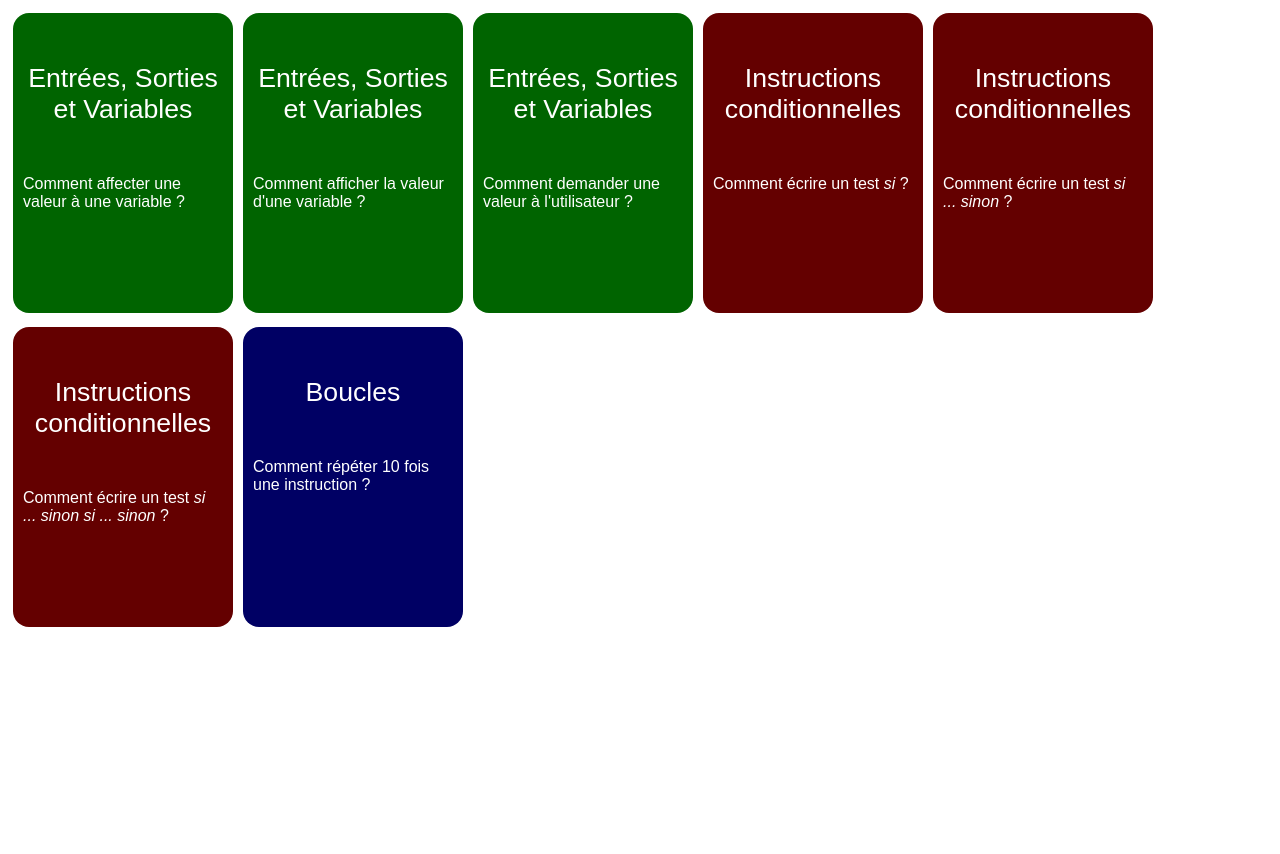
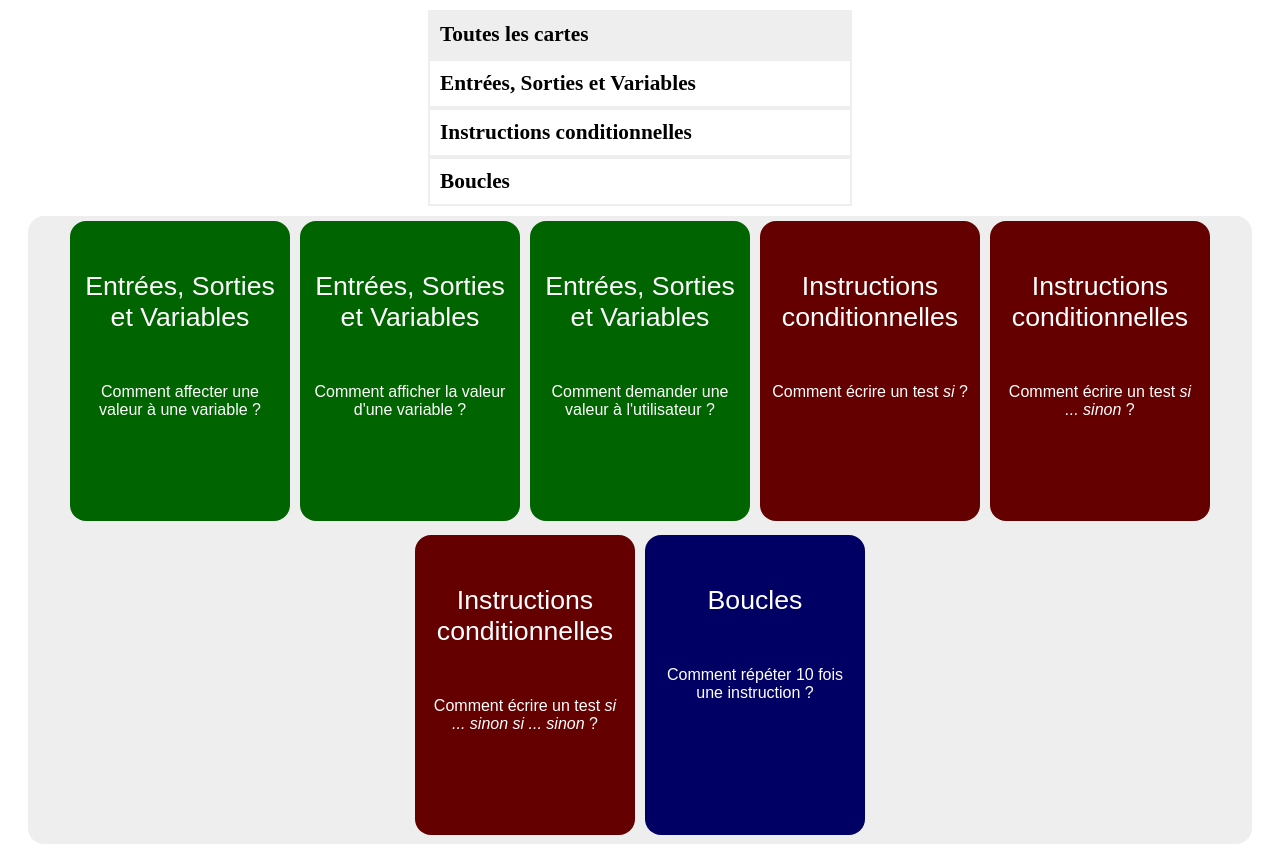
Before and after one commit to ProfGrudzien/flashCards_1ere_NSI, a plain HTML site: page index.html in a window 1280 px wide. Before the commit the page ends 800 px from the top, so only its background shows below. Drawn offline with Linux system fonts and the light colour scheme.

Commit message:
Add files via upload

```diff
--- /dev/null
+++ b/cards.js
@@ -0,0 +1,55 @@
+const questions=[
+  {
+    categorie: "Entrées, Sorties et Variables",
+    question: "Comment affecter une valeur à une variable ?",
+    reponse: "On utilise le symbole = entre le nom de la variable et sa valeur.",
+    exemple: "a = 12"
+  },
+  {
+    categorie: "Entrées, Sorties et Variables",
+    question: "Comment afficher la valeur d'une variable ?",
+    reponse: "On utilise le mot-clé <em>print</em>.",
+    exemple : "print(a)",
+  },
+  {
+    categorie: "Entrées, Sorties et Variables",
+    question: "Comment demander une valeur à l'utilisateur&nbsp;?",
+    reponse: "On utilise le mot-clé <em>input</em>.",
+    exemple: 'nom = input("Votre nom : ")',
+  },
+  {
+    categorie: "Instructions conditionnelles",
+    question: "Comment écrire un test <em>si</em> ?",
+    reponse: "On utilise le mot-clé <em>if</em>.",
+    exemple: 'if note >= 10 :<br/>&nbsp;&nbsp;print("bravo !")',
+  },
+  {
+    categorie: "Instructions conditionnelles",
+    question: "Comment écrire un test <em>si ... sinon</em> ?",
+    reponse: "On utilise les mot-clés <em>if</em> et <em>else</em>.",
+    exemple: 'if note >= 10 :<br/>&nbsp;&nbsp;print("bravo !")<br/>else :<br/>&nbsp;&nbsp;print("dommage...")',
+  },
+  {
+    categorie: "Instructions conditionnelles",
+    question: "Comment écrire un test <em>si ... sinon si ... sinon</em> ?",
+    reponse: "On utilise les mot-clés <em>if</em>, <em>elif</em> et <em>else</em>.",
+    exemple: 'if note >= 15 :<br/>&nbsp;&nbsp;print("excellent !")<br/>elif note >= 10 :<br/>&nbsp;&nbsp;print("bravo !")<br/>else :<br/>&nbsp;&nbsp;print("dommage...")',
+  },
+  {
+    categorie: "Boucles",
+    question: "Comment répéter 10 fois une instruction ?",
+    reponse: "On utilise une boucle <em>pour</em> et le mot-clé <em>range</em>.",
+    exemple: 'for i in range(10) :<br/>&nbsp;&nbsp;print("coucou")',
+  },
+]
+
+const couleurs = {
+  "Entrées, Sorties et Variables" : "vert",
+  "Instructions conditionnelles" : "rouge",
+  "Boucles" : "bleu",
+  "Chaines de caractères" : "blanc",
+  "Listes et tuples" : "blanc",
+  "Dictionnaires" : "blanc",
+  "Fonctions" : "blanc",
+  "Fichiers" : "blanc",
+}
--- a/index.html
+++ b/index.html
@@ -6,6 +6,14 @@
   <link rel="stylesheet" href="style.css">
 </head>
 <body>
+  <div class="menu-container">
+      <div class="menu" id="toutes">Toutes les cartes</div>
+      <div class="menu">Entrées, Sorties et Variables</div>
+      <div class="menu">Instructions conditionnelles</div>
+      <div class="menu">Boucles</div>
+  <div>
+  <div class="container"></div>
+  <script src="cards.js"></script>
   <script src="script.js"></script>
 </body>
 </html>
--- a/script.js
+++ b/script.js
@@ -1,59 +1,3 @@
-const questions=[
-  {
-    categorie: "Entrées, Sorties et Variables",
-    question: "Comment affecter une valeur à une variable ?",
-    reponse: "On utilise le symbole = entre le nom de la variable et sa valeur.",
-    exemple: "a = 12"
-  },
-  {
-    categorie: "Entrées, Sorties et Variables",
-    question: "Comment afficher la valeur d'une variable ?",
-    reponse: "On utilise le mot-clé <em>print</em>.",
-    exemple : "print(a)",
-  },
-  {
-    categorie: "Entrées, Sorties et Variables",
-    question: "Comment demander une valeur à l'utilisateur&nbsp;?",
-    reponse: "On utilise le mot-clé <em>input</em>.",
-    exemple: 'nom = input("Votre nom : ")',
-  },
-  {
-    categorie: "Instructions conditionnelles",
-    question: "Comment écrire un test <em>si</em> ?",
-    reponse: "On utilise le mot-clé <em>if</em>.",
-    exemple: 'if note >= 10 :<br/>&nbsp;&nbsp;print("bravo !")',
-  },
-  {
-    categorie: "Instructions conditionnelles",
-    question: "Comment écrire un test <em>si ... sinon</em> ?",
-    reponse: "On utilise les mot-clés <em>if</em> et <em>else</em>.",
-    exemple: 'if note >= 10 :<br/>&nbsp;&nbsp;print("bravo !")<br/>else :<br/>&nbsp;&nbsp;print("dommage...")',
-  },
-  {
-    categorie: "Instructions conditionnelles",
-    question: "Comment écrire un test <em>si ... sinon si ... sinon</em> ?",
-    reponse: "On utilise les mot-clés <em>if</em>, <em>elif</em> et <em>else</em>.",
-    exemple: 'if note >= 15 :<br/>&nbsp;&nbsp;print("excellent !")<br/>elif note >= 10 :<br/>&nbsp;&nbsp;print("bravo !")<br/>else :<br/>&nbsp;&nbsp;print("dommage...")',
-  },
-  {
-    categorie: "Boucles",
-    question: "Comment répéter 10 fois une instruction ?",
-    reponse: "On utilise une boucle <em>pour</em> et le mot-clé <em>range</em>.",
-    exemple: 'for i in range(10) :<br/>&nbsp;&nbsp;print("coucou")',
-  },
-]
-
-const couleurs = {
-  "Entrées, Sorties et Variables" : "vert",
-  "Instructions conditionnelles" : "rouge",
-  Boucles : "bleu",
-  "Chaines de caractères" : "blanc",
-  "Listes et tuples" : "blanc",
-  "Dictionnaires" : "blanc",
-  "Fonctions" : "blanc",
-  "Fichiers" : "blanc",
-}
-
 function createCard(question) {
   const card = document.createElement("div")
   card.className = "flip-card"
@@ -71,5 +15,25 @@ function createCard(question) {
   return card
 }
 
-const body = document.querySelector("body")
-questions.forEach(question => body.appendChild(createCard(question)))
+function showCards(categorie) {
+    const container = document.querySelector(".container")
+    container.innerHTML = ""
+    if (categorie == "Toutes les cartes") {
+        questions.forEach(question => container.appendChild(createCard(question)))
+    }
+    else {
+        questions.filter(question => question.categorie == categorie)
+                 .forEach(question => container.appendChild(createCard(question)))
+    }
+}
+
+function handleClick(event) {
+    Array.from(document.querySelectorAll(".menu"))
+         .forEach(div => div.className = "menu")
+    event.target.className = "menu selected"
+    showCards(event.target.textContent)
+}
+
+showCards("Toutes les cartes")
+document.getElementById("toutes").className = "menu selected"
+document.querySelector("body").addEventListener("click", handleClick)
--- a/style.css
+++ b/style.css
@@ -31,6 +31,7 @@
   -webkit-backface-visibility: hidden; /* Safari */
   backface-visibility: hidden;
   border-radius: 16px;
+  text-align: left;
 }
 
 /* Style the front side (fallback if image is missing) */
@@ -65,6 +66,7 @@
 
 p.reponse{
   margin: 100px 10px 0px;
+  text-align: center;
 }
 
 p.categorie{
@@ -74,7 +76,8 @@ p.categorie{
 }
 
 p.question{
-  margin: 10px
+  margin: 10px;
+  text-align: center;
 }
 
 p.label{
@@ -85,3 +88,30 @@ p.exemple{
   font-family: monospace;
   margin: 10px
 }
+
+.menu-container{
+  margin: 10px;
+  text-align: center;
+}
+
+.menu{
+  padding: 10px;
+  font-size: 16pt;
+  font-weight: bolder;
+  border: 2px solid #eee;
+  cursor: pointer;
+  margin: auto;
+  width: 400px;
+  text-align: left;
+}
+
+.container{
+  margin: 10px;
+  background-color: #eee;
+  text-align: center;
+  border-radius: 16px;
+}
+
+.selected{
+    background-color: #eee;
+}
```
